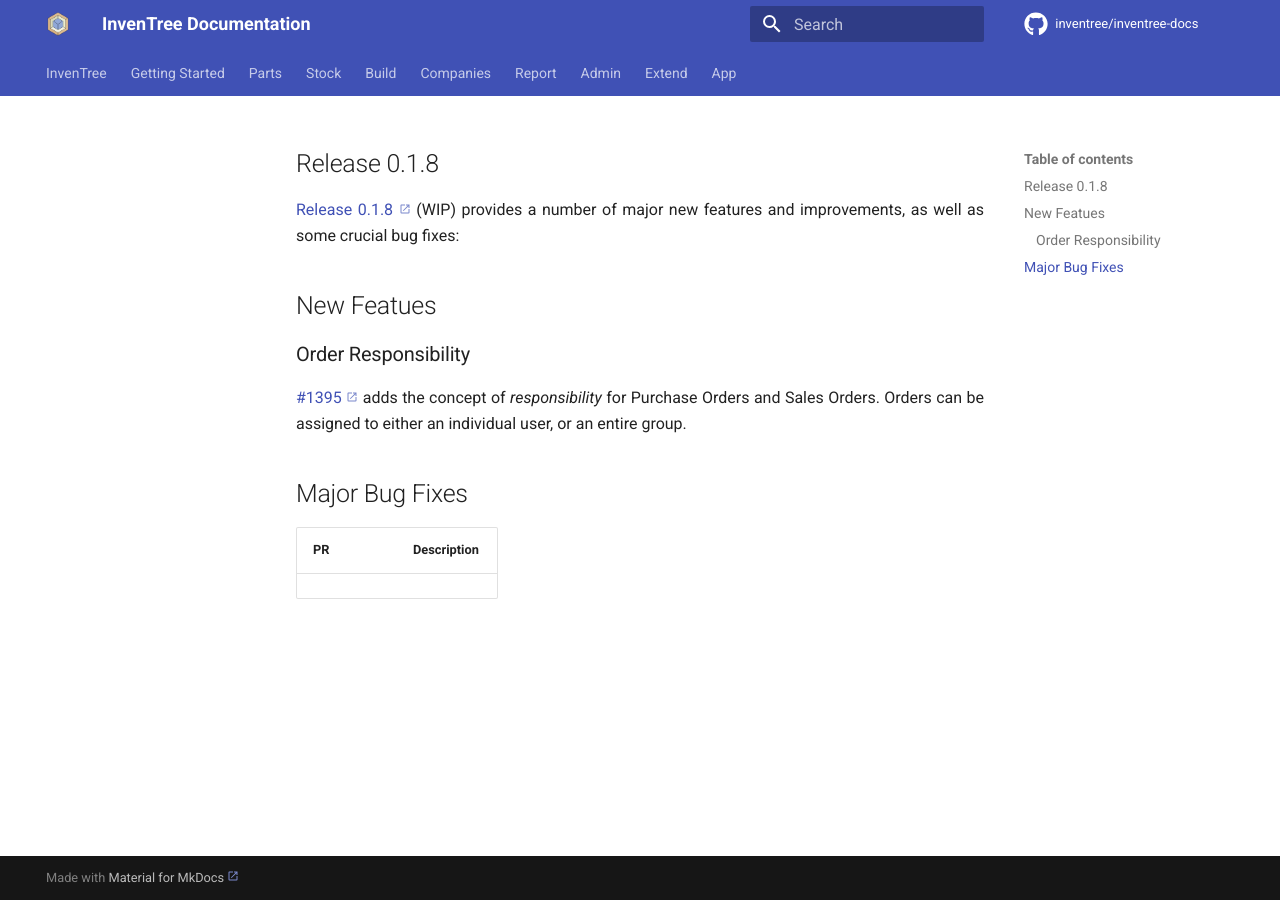
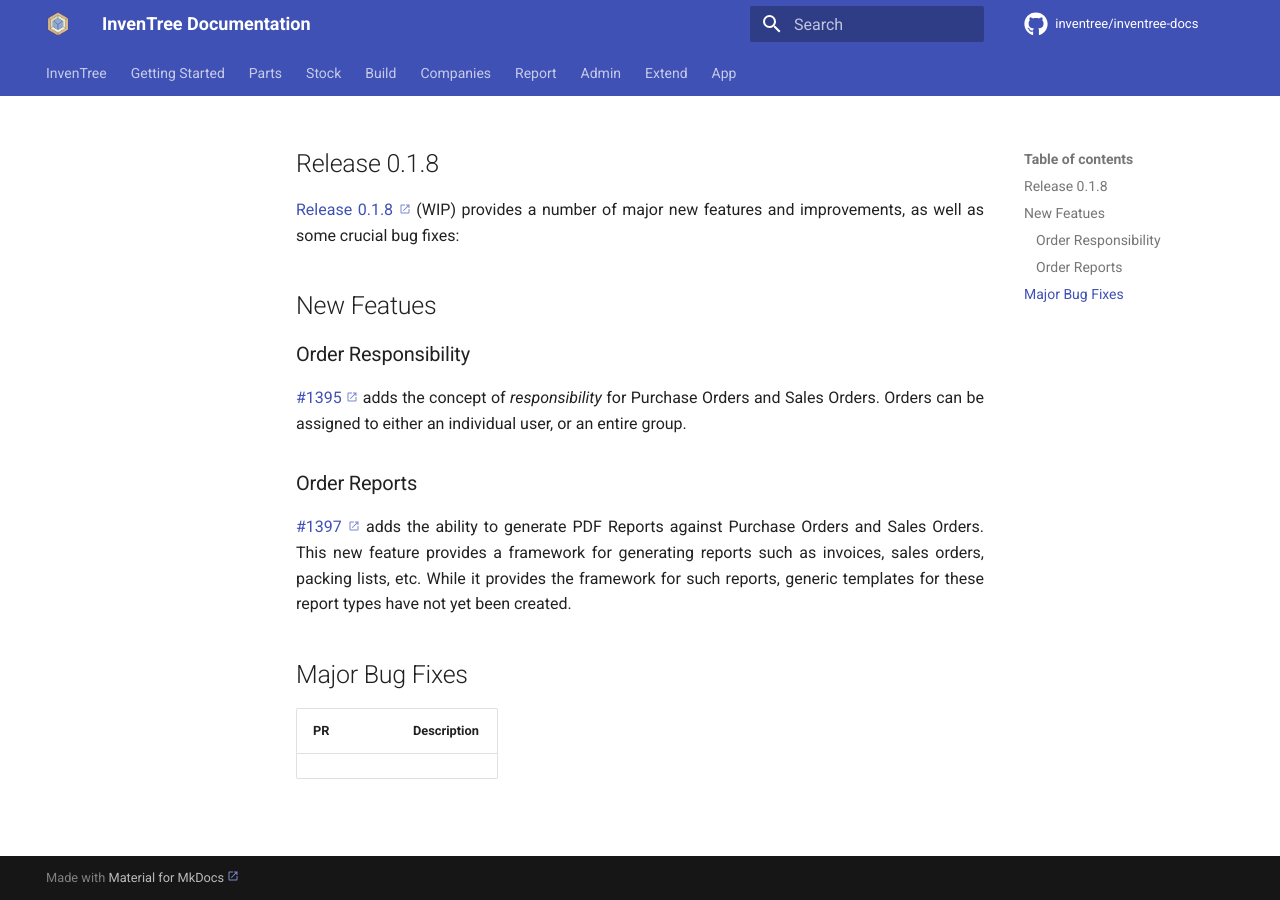
Before and after one commit to inventree/inventree-docs, an MkDocs documentation site: the page built from docs/releases/0.1.8.md, in a window 1280 px wide. Built offline with MkDocs 1.6.1 and Material for MkDocs 9.7.7, drawn with Linux system fonts in a browser that asks for light colours; a script that is not in the unit is left out; comment, search, counter and statistics services are not loaded.

Commit message:
Update 0.1.8.md

```diff
--- a/docs/releases/0.1.8.md
+++ b/docs/releases/0.1.8.md
@@ -12,6 +12,10 @@
 
 [#1395](https://github.com/inventree/InvenTree/pull/1395) adds the concept of *responsibility* for Purchase Orders and Sales Orders. Orders can be assigned to either an individual user, or an entire group.
 
+### Order Reports
+
+[#1397](https://github.com/inventree/InvenTree/pull/1397) adds the ability to generate PDF Reports against Purchase Orders and Sales Orders. This new feature provides a framework for generating reports such as invoices, sales orders, packing lists, etc. While it provides the framework for such reports, generic templates for these report types have not yet been created.
+
 ## Major Bug Fixes
 
 | PR | Description |
```
